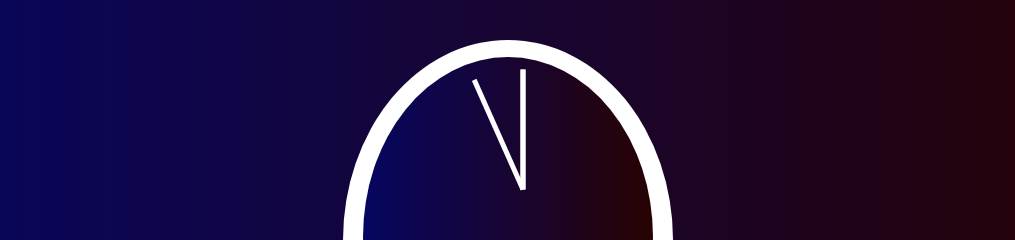
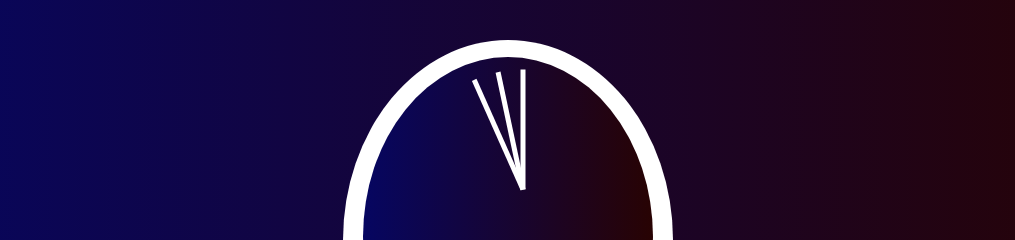
Before and after one commit to Simeon09/javascriptClock, a plain HTML site: page index.html in a window 1280 px wide. Shown: the part 200-440 px from the top of the page, without its empty margins (132-1147 px from the left). Drawn offline with Linux system fonts and the light colour scheme.

Commit message:
solved error

```diff
--- a/index.html
+++ b/index.html
@@ -13,22 +13,46 @@
     <div class="clock">
         <div class="clockFace">
             <div class="hand hoursHand" id="hours"></div>
-            <div class="hand minuteHands"></div>
+            <div class="hand minuteHands" id="minuteHands"></div>
             <div class="hand secondsHands" id="seconds"></div>
         </div>
     </div>
     <script>
         const seconds = document.querySelector('.secondsHands')
+        const minuteH = document.querySelector('.minuteHands')
+        const hourHand = document.querySelector('#hours')
         function setDate() {
-            const setSeconds = new Date();
-            const getSecond = setSeconds.getSeconds();
-            const degreeSeconds = (((getSecond / 60) * 360)+ 90);
+            const now = new Date();
+            const getSecond = now.getSeconds();
+            const degreeSeconds = ((getSecond / 60) * 360)+ 90;
             seconds.style.transform = `rotate(${degreeSeconds}deg)`;
             console.log(degreeSeconds)
+
+            const getMinute = now.getMinutes();
+            const minuteDegrees = ((getMinute/ 60) * 360) + 90 ;
+            minuteH.style.transform = `rotate(${minuteDegrees}deg)`;
+            console.log(minuteDegrees);
+
+            const getHours = now.getMinutes();
+            const hoursDegree = ((getHours/12 ) * 360) + 90 ;
+            console.log(hoursDegree);
+
+
+
         }
-        // seconds.innerHTML('blue')
+
 
         setInterval(setDate, 1000)
+        // function setMinute(){
+        //     const minute = new Date();
+        //     const getMinute = minute.getMinutes();
+        //     const minuteDegrees = ((getMinute/ 60) * 360);
+        //     minuteH.style.transform = `rotate(${minuteDegrees}deg)`;
+        //     console.log(minuteDegrees);
+
+        // }
+        // setInterval(setDate, 1000)
+
     </script>
 </body>
 
```
